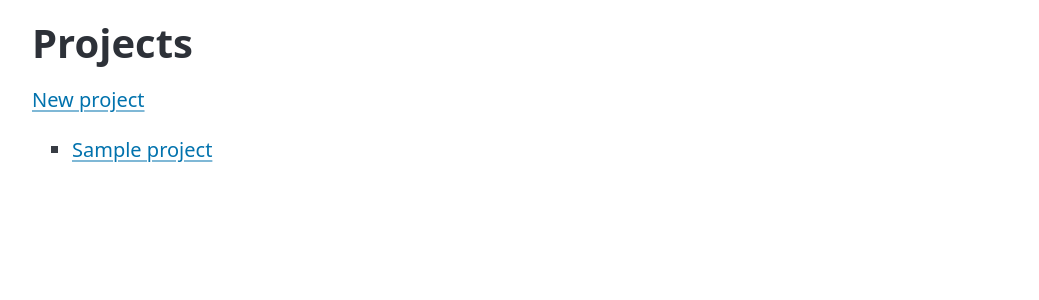
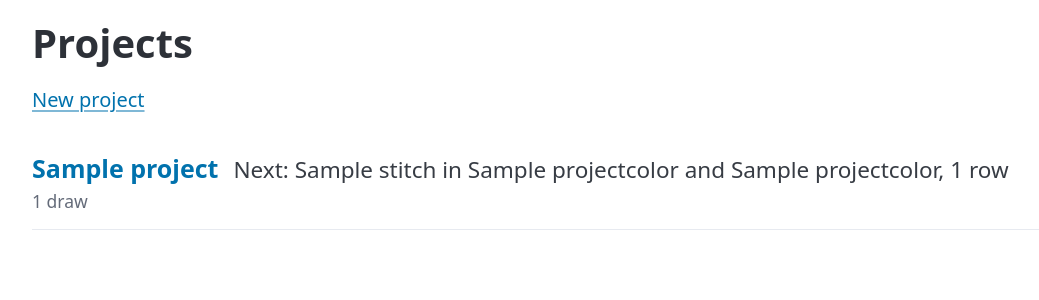
Before and after one commit to katylava/crochet-chaos-blanket-planner, a Django app: page / in a window 1280 px wide. Shown: the part 123-423 px from the top of the page, without its empty margins (8-1047 px from the left). Run offline with Django 5.2, Linux system fonts and the light colour scheme; a user stored in the database is signed in; tables that the repository leaves empty hold one stand-in row (values such as "Sample post"); some libraries are stand-ins or nearby versions.

Commit message:
Show draw counts and the next draw on the project list
Co-Authored-By: Claude Opus 5.5 <noreply@anthropic.com>

```diff
--- a/planner/views.py
+++ b/planner/views.py
@@ -1,7 +1,7 @@
 from django.contrib import messages
 from django.contrib.auth.decorators import login_required
 from django.db import transaction
-from django.db.models import ProtectedError
+from django.db.models import Count, ProtectedError
 from django.shortcuts import get_object_or_404, redirect, render
 from django.views.decorators.http import require_POST
 
@@ -29,7 +29,9 @@ def own_draw(request, pk):
 
 @login_required
 def project_list(request):
-    projects = request.user.projects.all()
+    projects = list(request.user.projects.annotate(draw_count=Count("draws")))
+    for project in projects:
+        project.latest = project.draws.select_related("stitch__stitch", "color1", "color2").last()
     return render(request, "planner/project_list.html", {"projects": projects})
 
 
--- a/templates/planner/project_list.html
+++ b/templates/planner/project_list.html
@@ -3,9 +3,15 @@
 {% block content %}
 <h1>Projects</h1>
 <p><a href="{% url 'project_create' %}">New project</a></p>
-<ul>
+<ul class="draws">
   {% for project in projects %}
-  <li><a href="{% url 'project_detail' project.pk %}">{{ project.name }}</a></li>
+  <li>
+    <div class="draw-main">
+      <a href="{% url 'project_detail' project.pk %}" class="draw-stitch">{{ project.name }}</a>
+      <span class="draw-detail">{% if project.latest %}Next: {{ project.latest.stitch }} in {{ project.latest.colors_text }}, {{ project.latest.rows }} row{{ project.latest.rows|pluralize }}{% else %}No draws yet{% endif %}</span>
+    </div>
+    <div class="draw-meta"><span>{{ project.draw_count }} draw{{ project.draw_count|pluralize }}</span></div>
+  </li>
   {% empty %}
   <li>No projects yet.</li>
   {% endfor %}
```
Also changed, not shown: planner/tests/test_project_views.py (+14 -0 lines).
